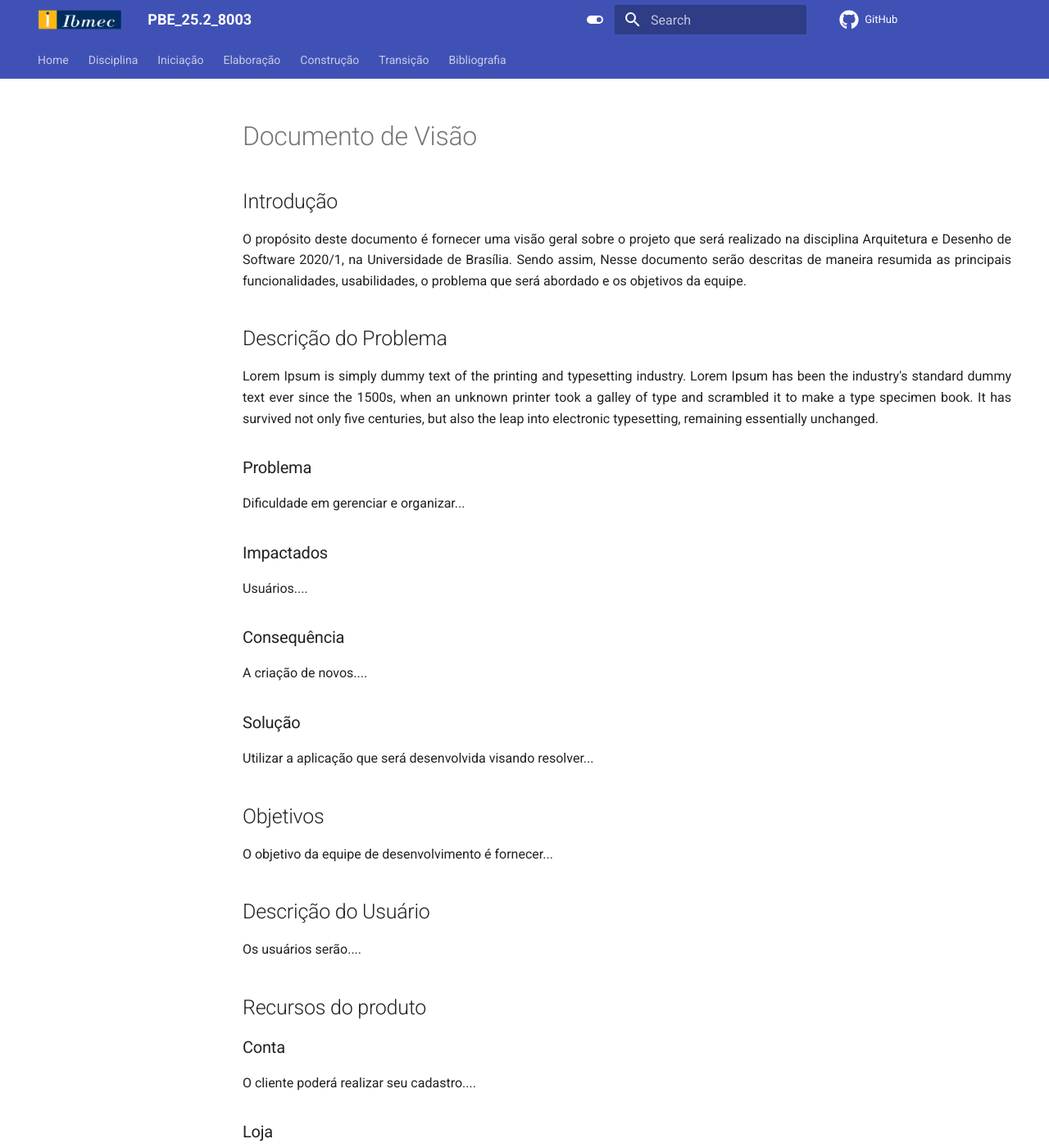
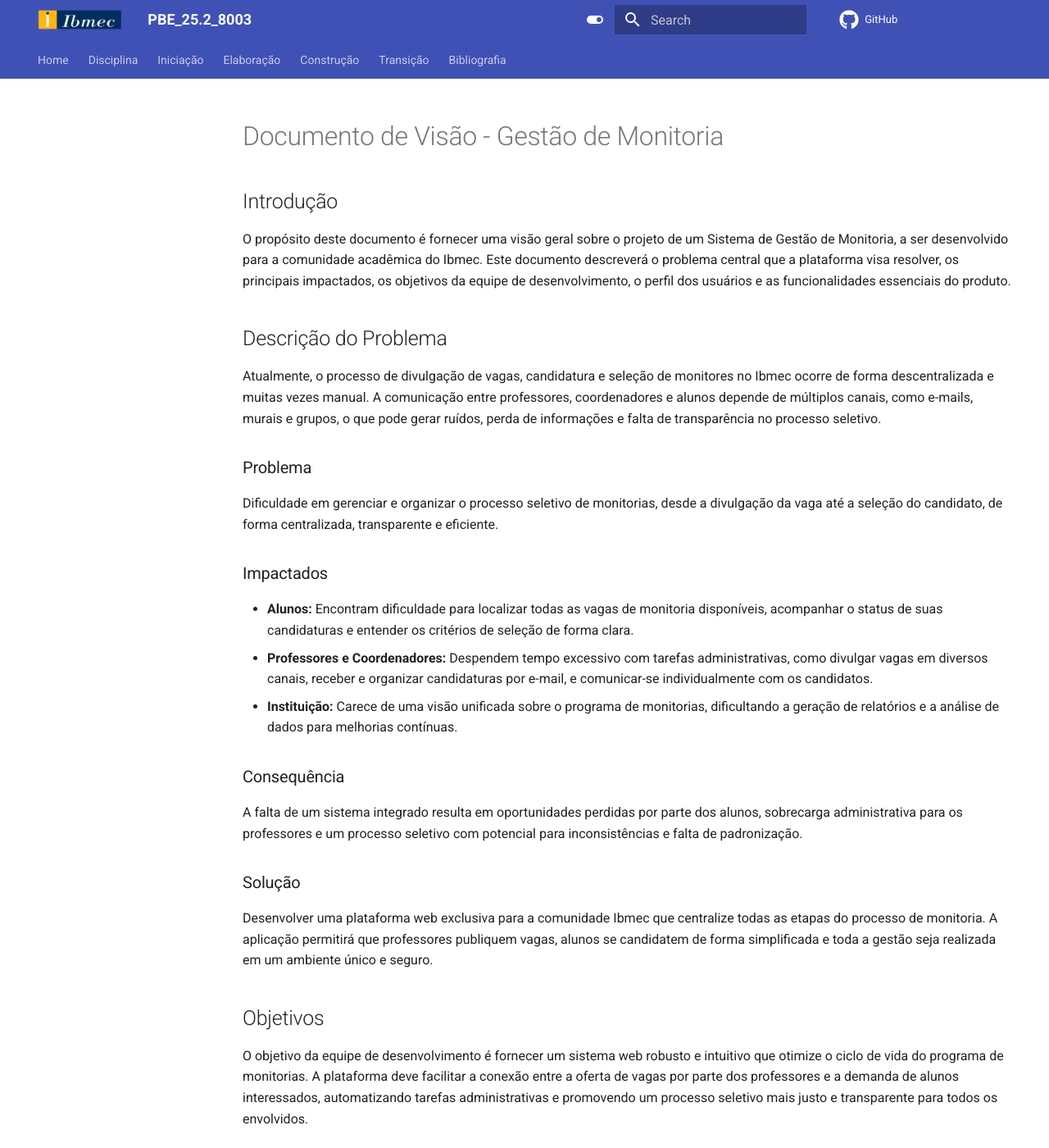
Before and after one commit to Projetos-de-Extensao/PBE_25.2_8001_II, an MkDocs documentation site: the page built from docs/Iniciacao/documento_de_visao.md, in a window 1280 px wide and 1400 px high. Shown: the whole window at 82% size. Built offline with MkDocs 1.6.1 and Material for MkDocs 9.7.7, drawn with Linux system fonts in a browser that asks for light colours; comment, search, counter and statistics services are not loaded; some of the changed text lies outside the part shown.

Commit message:
update documento_de_visão
Atualiza o documento de visão para refletir o projeto de gestão de monitoria, incluindo descrição do problema, objetivos e funcionalidades.

```diff
--- a/docs/Iniciacao/documento_de_visao.md
+++ b/docs/Iniciacao/documento_de_visao.md
@@ -1,86 +1,69 @@
 ---
-id: documento_de_visao
-title: Documento de Visão
+id: documento_de_visao_monitoria
+title: Documento de Visão - Gestão de Monitoria
 ---
 ## Introdução
 
-<p align = "justify">
-O propósito deste documento é fornecer uma visão geral sobre o projeto que será realizado na disciplina Arquitetura e Desenho de Software 2020/1, na Universidade de Brasília. Sendo assim, Nesse documento serão descritas de maneira resumida as principais funcionalidades, usabilidades, o problema que será abordado e os objetivos da equipe.
-</p>
+O propósito deste documento é fornecer uma visão geral sobre o projeto de um Sistema de Gestão de Monitoria, a ser desenvolvido para a comunidade acadêmica do Ibmec. Este documento descreverá o problema central que a plataforma visa resolver, os principais impactados, os objetivos da equipe de desenvolvimento, o perfil dos usuários e as funcionalidades essenciais do produto.
 
 ## Descrição do Problema
 
-<p align = "justify">
-Lorem Ipsum is simply dummy text of the printing and typesetting industry. Lorem Ipsum has been the industry's standard dummy text ever since the 1500s, when an unknown printer took a galley of type and scrambled it to make a type specimen book. It has survived not only five centuries, but also the leap into electronic typesetting, remaining essentially unchanged.
-</p>
+Atualmente, o processo de divulgação de vagas, candidatura e seleção de monitores no Ibmec ocorre de forma descentralizada e muitas vezes manual. A comunicação entre professores, coordenadores e alunos depende de múltiplos canais, como e-mails, murais e grupos, o que pode gerar ruídos, perda de informações e falta de transparência no processo seletivo.
 
 ### Problema
 
-Dificuldade em gerenciar e organizar...
+Dificuldade em gerenciar e organizar o processo seletivo de monitorias, desde a divulgação da vaga até a seleção do candidato, de forma centralizada, transparente e eficiente.
 
 ### Impactados
 
-Usuários....
+* **Alunos:** Encontram dificuldade para localizar todas as vagas de monitoria disponíveis, acompanhar o status de suas candidaturas e entender os critérios de seleção de forma clara.
+* **Professores e Coordenadores:** Despendem tempo excessivo com tarefas administrativas, como divulgar vagas em diversos canais, receber e organizar candidaturas por e-mail, e comunicar-se individualmente com os candidatos.
+* **Instituição:** Carece de uma visão unificada sobre o programa de monitorias, dificultando a geração de relatórios e a análise de dados para melhorias contínuas.
 
 ### Consequência
 
-A criação de novos....
+A falta de um sistema integrado resulta em oportunidades perdidas por parte dos alunos, sobrecarga administrativa para os professores e um processo seletivo com potencial para inconsistências e falta de padronização.
 
 ### Solução
 
-Utilizar a aplicação que será desenvolvida visando resolver...
+Desenvolver uma plataforma web exclusiva para a comunidade Ibmec que centralize todas as etapas do processo de monitoria. A aplicação permitirá que professores publiquem vagas, alunos se candidatem de forma simplificada e toda a gestão seja realizada em um ambiente único e seguro.
 
 ## Objetivos
 
-<p align = "justify">
-O objetivo da equipe de desenvolvimento é fornecer...
-</p>
+O objetivo da equipe de desenvolvimento é fornecer um sistema web robusto e intuitivo que otimize o ciclo de vida do programa de monitorias. A plataforma deve facilitar a conexão entre a oferta de vagas por parte dos professores e a demanda de alunos interessados, automatizando tarefas administrativas e promovendo um processo seletivo mais justo e transparente para todos os envolvidos.
 
 ## Descrição do Usuário
 
-<p align = "justify">
-Os usuários serão....
-</p>
+Os usuários do sistema serão membros da comunidade acadêmica do Ibmec, divididos em três perfis principais:
+
+- **Alunos:** Estudantes que desejam se candidatar às vagas de monitoria disponíveis.
+- **Professores/Coordenadores:** Responsáveis por criar, divulgar e gerenciar as vagas de monitoria, além de selecionar os candidatos.
+- **Monitores:** Alunos que foram aprovados no processo seletivo e utilizarão o sistema para gerenciar suas atividades, como horários e registro de frequência.
 
 ## Recursos do produto
 
 ### Conta
 
-<p align = "justify">
-O cliente poderá realizar seu cadastro....
-</p>
+O usuário (aluno ou professor) poderá realizar seu cadastro e login na plataforma utilizando exclusivamente seu e-mail institucional do Ibmec. O sistema contará com verificação de e-mail para garantir a segurança e a exclusividade do acesso, além de funcionalidades para recuperação de senha e edição de perfil.
 
-### Loja
+### Vagas de Monitoria
 
-<p align = "justify">
-O cliente poderá cadastrar uma loja única....
-</p>
+Professores e coordenadores poderão cadastrar, editar e publicar vagas de monitoria, especificando requisitos, descrição das atividades, número de vagas e prazos. As vagas publicadas ficarão visíveis para todos os alunos.
 
-### Produto
+### Candidatura
 
-<p align = "justify">
-O cliente poderá cadastrar....
-</p>
+O aluno poderá buscar e filtrar as vagas de monitoria disponíveis e se candidatar àquelas de seu interesse através de um formulário simplificado. Será possível também acompanhar o status de suas candidaturas (em análise, aprovado, reprovado) em um painel pessoal.
 
-### Pesquisa sobre Lojas
+### Gerenciamento de Candidatos
 
-<p align = "justify">
-O cliente poderá pesquisar...
-</p>
+O professor terá um painel para visualizar e gerenciar todos os alunos que se candidataram às suas vagas, permitindo a análise dos perfis e a seleção dos monitores diretamente pela plataforma.
 
 ## Restrições
 
-<p align = "justify">
-A aplicação não será responsável...
-</p>
+A aplicação será uma plataforma web, não incluindo, inicialmente, um aplicativo móvel nativo. O acesso será restrito e validado pelo domínio de e-mail institucional do Ibmec. O sistema não será responsável por gerenciar a parte financeira (pagamento de bolsas), focando-se exclusivamente na gestão do processo seletivo e administrativo da monitoria.
 
-## Referências Bibliográficas
-
-> Documento de visão. Disponível em https://www... Acesso em dd/MM/yyYY
-
-> Documento de visão. Disponível em  Acesso em dd/MM/yyYY
 
 ## Versionamento
 | Data | Versão | Descrição | Autor(es) |
-| -- | -- | -- | -- |
-| DD/MM/YYYY | 1.0 | Criação do documento | XXX XXXX e ZZZ ZZZZ |
+| :--: | :--: | :---: | :---: |
+| 04/09/2025 | 1.0 | Criação do documento de visão para o projeto de gestão de monitoria. | Bruno Pessoa |
```
